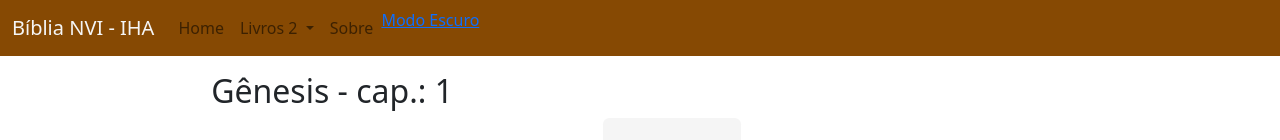
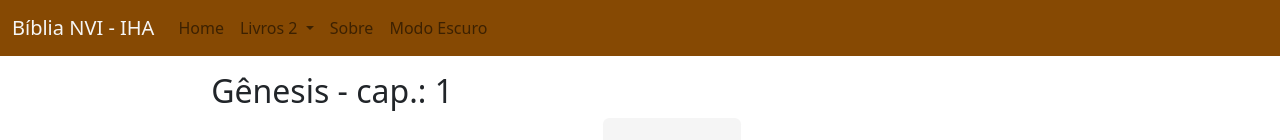
Before and after one commit to Masaiha/biblia-online, a plain HTML site: page index.html in a window 1280 px wide. Shown: the top 140 px of the page. Drawn offline with nearby package versions, Linux system fonts and the light colour scheme; no server answers.

Commit message:
modo escuro

```diff
--- a/index.html
+++ b/index.html
@@ -70,7 +70,7 @@
                             <a class="nav-link" href="#">Sobre</a>
                         </li>
                         <li class="nav-item">
-                            <a class="" href="#" onclick="ModoEscuro()">Modo Escuro</a>
+                            <a class="nav-link" href="#" onclick="ModoEscuro()">Modo Escuro</a>
                         </li>
                     </ul>
                     <!-- <form class="d-flex">
```
